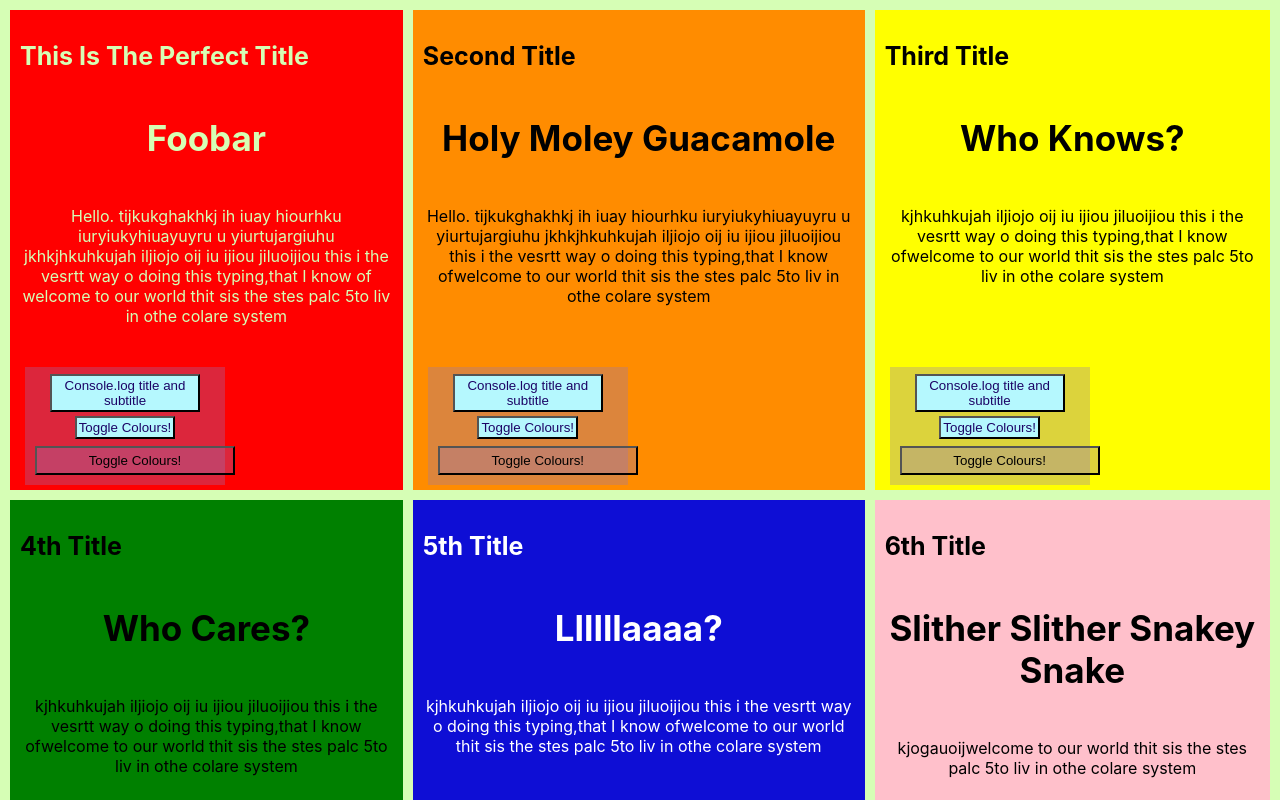
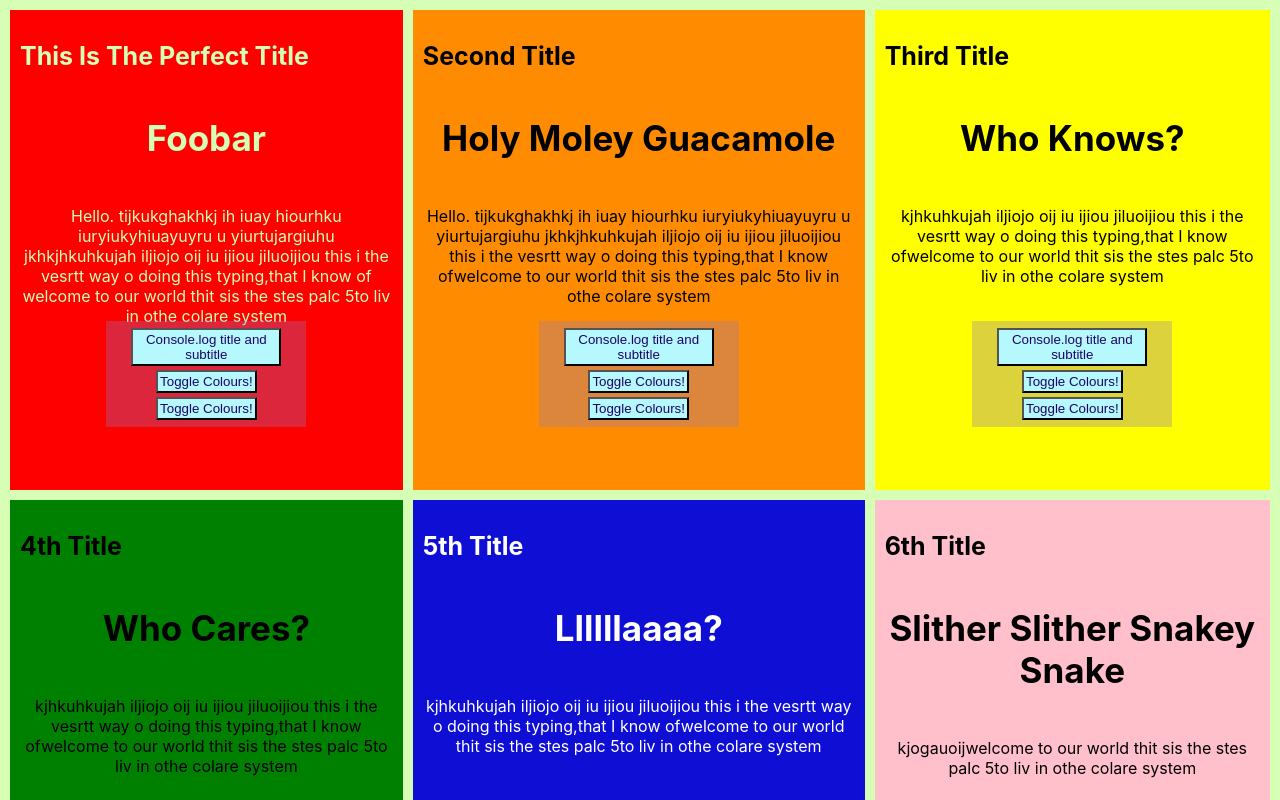
Before and after one commit to KerryCX/articles, a React (Create React App) app in the folder articles-app/: page / in a window 1280 px wide. Shown: the top 800 px of the page. Built offline with nearby package versions, Linux system fonts and the light colour scheme.

Commit message:
centred the buttons in the articles

```diff
--- a/articles-app/src/components/Article.css
+++ b/articles-app/src/components/Article.css
@@ -8,10 +8,7 @@
     height: 30rem;
 }
 
-.button-container{
-    text-align: center;
-    width: 200px;
-}
+
 .large-heading{
     font-size: 35px;
     text-transform: capitalize;
--- a/articles-app/src/components/Articles.jsx
+++ b/articles-app/src/components/Articles.jsx
@@ -1,5 +1,7 @@
 import {useState} from "react";
 import {Button} from "./Button.jsx";
+import "./Button.css"
+
 import "./Article.css";
 
 const getClassExtension = (currentExtension) => currentExtension === "-bg" ? "-text" : "-bg"
--- a/articles-app/src/components/Button.css
+++ b/articles-app/src/components/Button.css
@@ -11,8 +11,9 @@
 }
 
 .buttons-box{
-    justify-content: center;
-    display: flex;
     position: absolute;
     bottom: 0;
+    left: 50%;
+    transform: translate(-50%, -50%);
+    margin: 0 auto;
 }
--- a/articles-app/src/components/Button.jsx
+++ b/articles-app/src/components/Button.jsx
@@ -2,6 +2,6 @@ import './Button.css';
 
 export const Button = ({clickHandler, text}) => {
     return (
-        <button className="button-container" onClick={clickHandler}>{text}</button>
+        <button className="button-color" onClick={clickHandler}>{text}</button>
     )
 }
```
